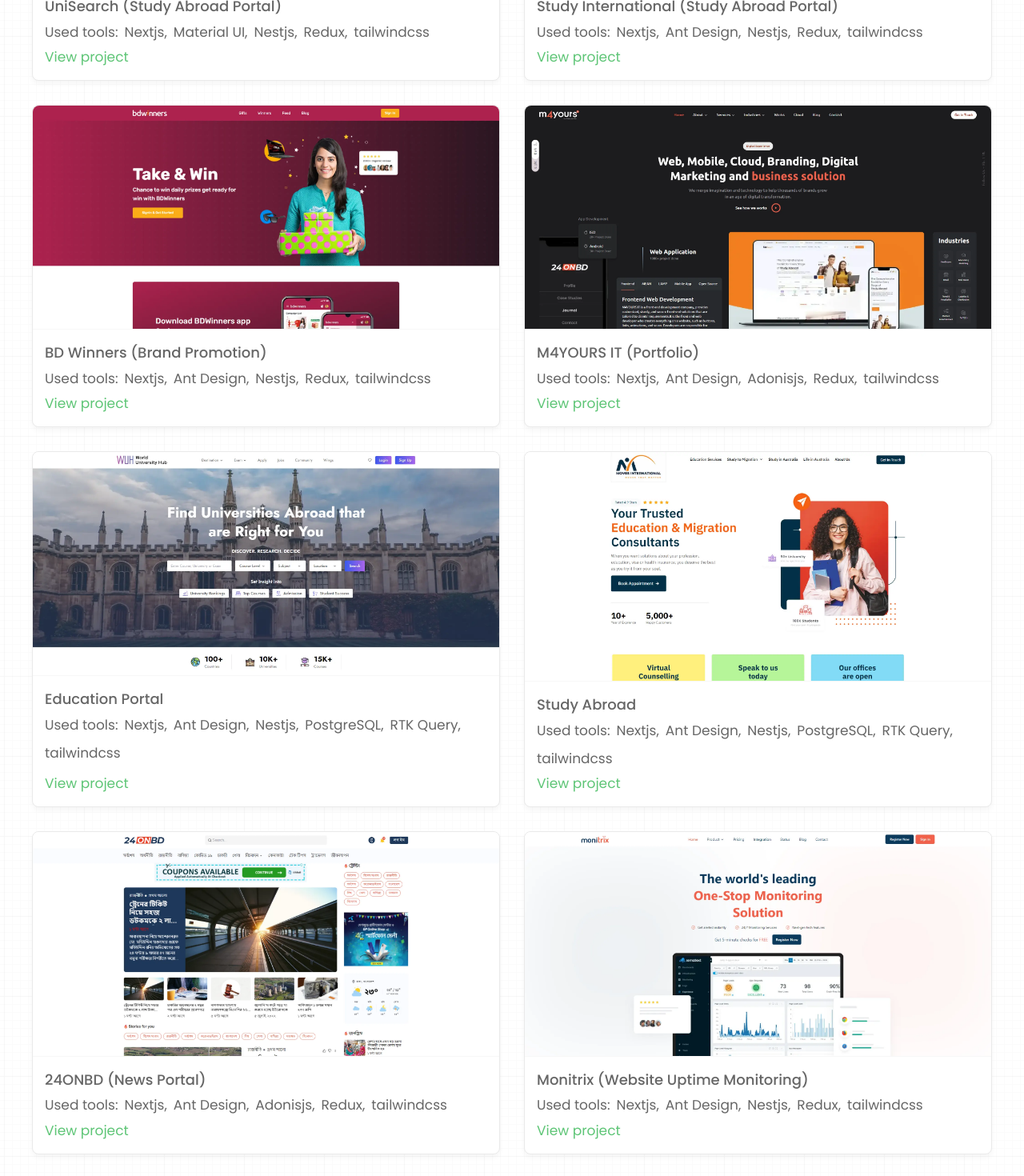
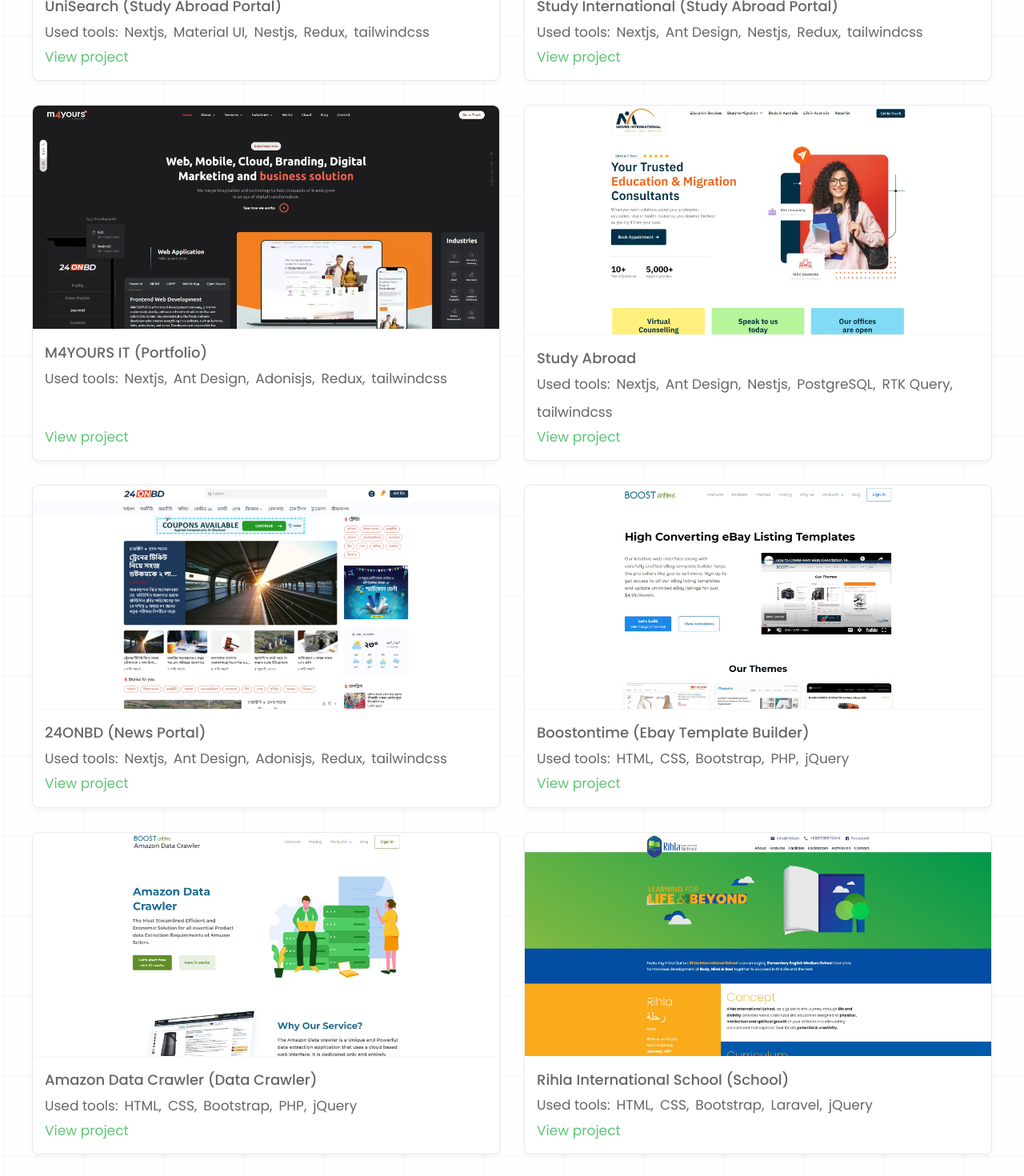
Before and after one commit to mizankhangit/portfolio, a Next.js app: page / in a window 1280 px wide. Shown: the part 1960-3430 px from the top of the page at 80% size. Built offline with nearby package versions, Linux system fonts and the light colour scheme.

Commit message:
Update data-pro.js

```diff
--- a/data-pro.js
+++ b/data-pro.js
@@ -14,32 +14,11 @@
     tools: ["Nextjs", "Ant Design", "Nestjs", "Redux", "tailwindcss"],
   },
   {
-    id: "2",
-    link: "https://dev.bdwinners.com",
-    imageUrl: "./images/project-pro/bdwinners.webp",
-    name: "BD Winners (Brand Promotion)",
-    tools: ["Nextjs", "Ant Design", "Nestjs", "Redux", "tailwindcss"],
-  },
-  {
     id: "3",
     link: "https://m4yours.com",
     imageUrl: "./images/project-pro/m4yours.webp",
     name: "M4YOURS IT (Portfolio)",
     tools: ["Nextjs", "Ant Design", "Adonisjs", "Redux", "tailwindcss"],
-  },
-  {
-    id: "12",
-    link: "https://worldunihub.com/",
-    imageUrl: "./images/project-pro/world-uni-hub.webp",
-    name: "Education Portal",
-    tools: [
-      "Nextjs",
-      "Ant Design",
-      "Nestjs",
-      "PostgreSQL",
-      "RTK Query",
-      "tailwindcss",
-    ],
   },
   {
     id: "13",
@@ -62,13 +41,6 @@
     imageUrl: "./images/project-pro/onbd24.webp",
     name: "24ONBD (News Portal)",
     tools: ["Nextjs", "Ant Design", "Adonisjs", "Redux", "tailwindcss"],
-  },
-  {
-    id: "5",
-    link: "https://dev.monitrix.online/",
-    imageUrl: "./images/project-pro/monitrix.webp",
-    name: "Monitrix (Website Uptime Monitoring)",
-    tools: ["Nextjs", "Ant Design", "Nestjs", "Redux", "tailwindcss"],
   },
   {
     id: "6",
```
